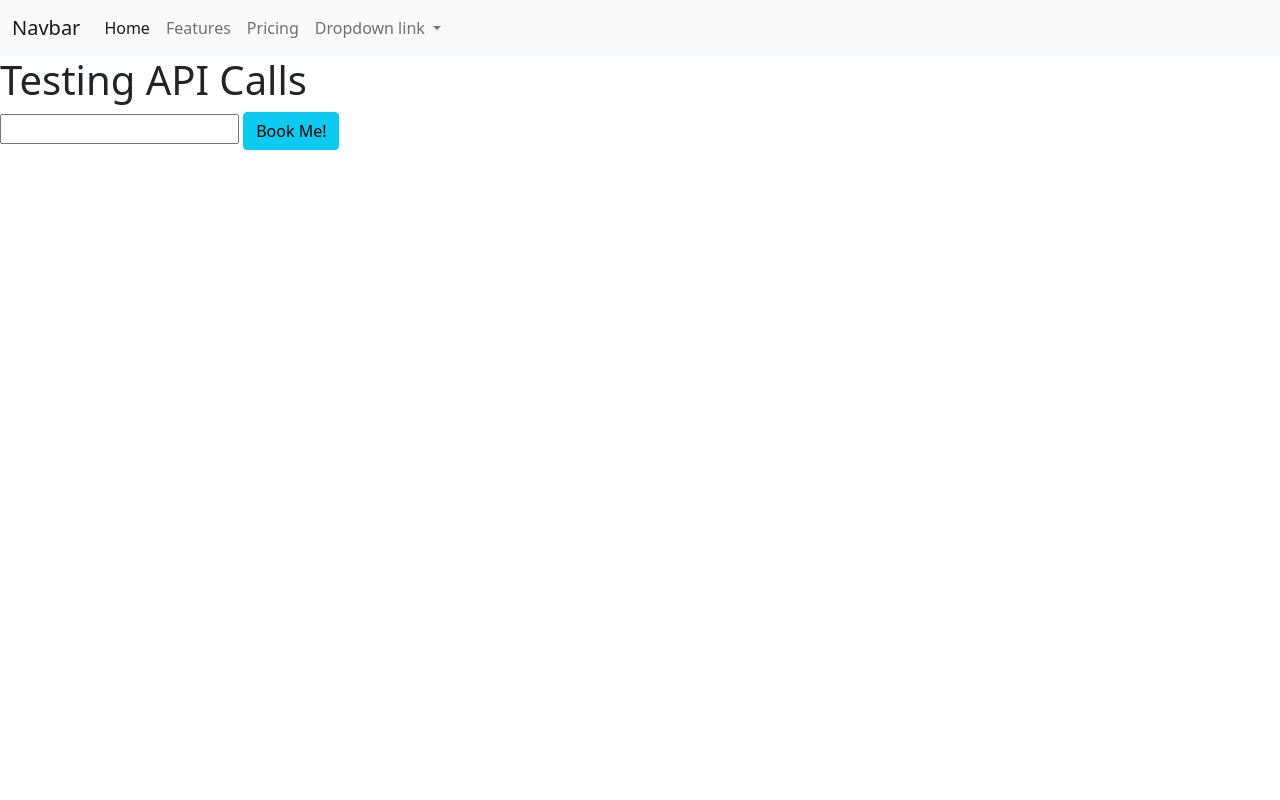
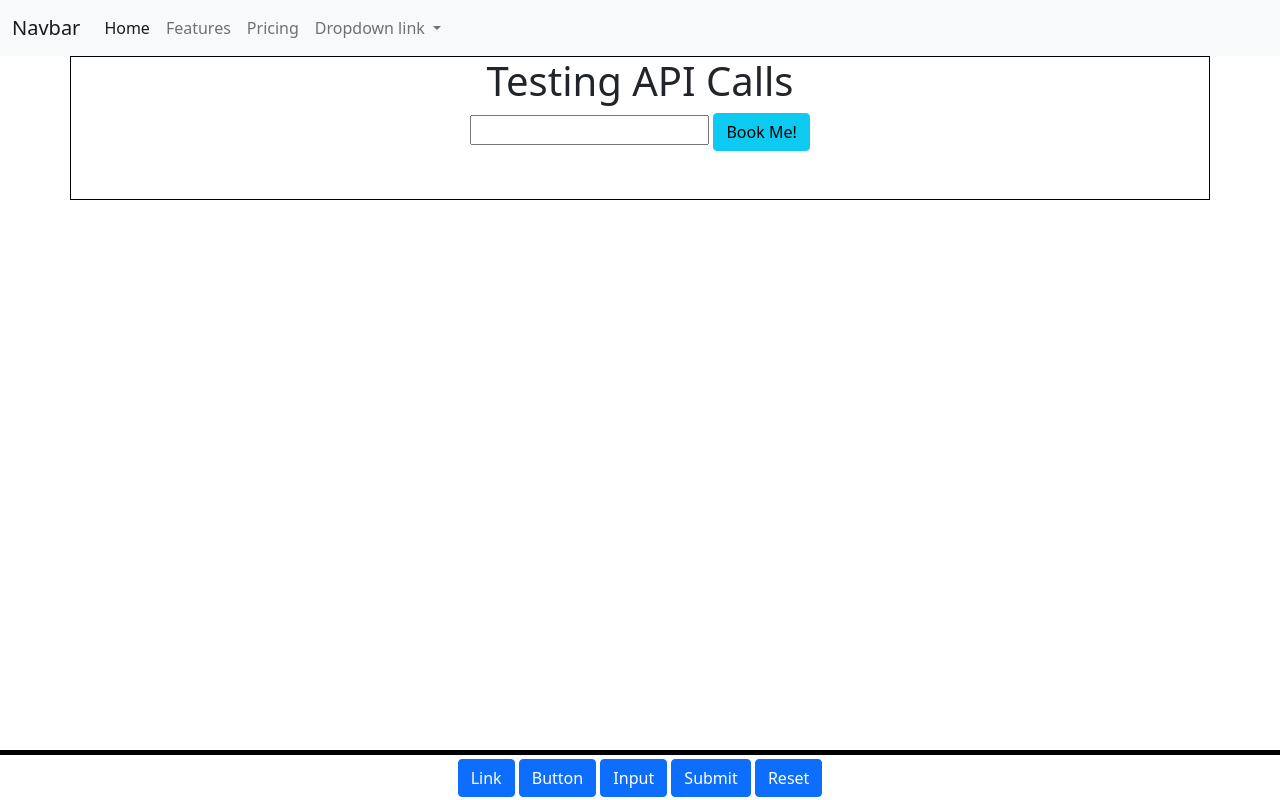
Before and after one commit to OmaurBliss/Seinfeld.oi, a plain HTML site: page index.html in a window 1280 px wide. Drawn offline with nearby package versions, Linux system fonts and the light colour scheme; no server answers.

Commit message:
added container

```diff
--- a/Assets/style.css
+++ b/Assets/style.css
@@ -0,0 +1,21 @@
+footer {
+    position: fixed;
+    left: 0;
+    bottom: 0;
+    width: 100%;
+    background-color: white;
+    height: 50px;
+    border-top-width: 5px;
+    border-top-style: solid;
+    border-top-color:black;
+    text-align: center;
+  }
+  .btn-primary {
+      margin-top: 4px;
+      margin-bottom: 10px;
+  }
+  .container {
+      text-align: center;
+      border: 1px solid black;
+
+  }
--- a/index.html
+++ b/index.html
@@ -1,10 +1,16 @@
 <!DOCTYPE html>
 <html lang="en">
   <head>
-    <meta charset="UTF-8">
-    <meta name="viewport" content="width=device-width, initial-scale=1.0">
+    <meta charset="UTF-8" />
+    <meta name="viewport" content="width=device-width, initial-scale=1.0" />
     <title>Project 1</title>
-    <link href="https://cdn.jsdelivr.net/npm/bootstrap@5.0.0-beta1/dist/css/bootstrap.min.css" rel="stylesheet" integrity="sha384-giJF6kkoqNQ00vy+HMDP7azOuL0xtbfIcaT9wjKHr8RbDVddVHyTfAAsrekwKmP1" crossorigin="anonymous">
+    <link
+      href="https://cdn.jsdelivr.net/npm/bootstrap@5.0.0-beta1/dist/css/bootstrap.min.css"
+      rel="stylesheet"
+      integrity="sha384-giJF6kkoqNQ00vy+HMDP7azOuL0xtbfIcaT9wjKHr8RbDVddVHyTfAAsrekwKmP1"
+      crossorigin="anonymous"
+    />
+    <link rel="stylesheet" href="Assets/style.css" />
   </head>
 
   <body>
@@ -12,7 +18,15 @@
     <nav class="navbar navbar-expand-lg navbar-light bg-light">
       <div class="container-fluid">
         <a class="navbar-brand" href="#">Navbar</a>
-          <button class="navbar-toggler" type="button" data-bs-toggle="collapse" data-bs-target="#navbarNavDropdown" aria-controls="navbarNavDropdown" aria-expanded="false" aria-label="Toggle navigation">
+        <button
+          class="navbar-toggler"
+          type="button"
+          data-bs-toggle="collapse"
+          data-bs-target="#navbarNavDropdown"
+          aria-controls="navbarNavDropdown"
+          aria-expanded="false"
+          aria-label="Toggle navigation"
+        >
           <span class="navbar-toggler-icon"></span>
         </button>
         <div class="collapse navbar-collapse" id="navbarNavDropdown">
@@ -27,7 +41,14 @@
               <a class="nav-link" href="#">Pricing</a>
             </li>
             <li class="nav-item dropdown">
-                <a class="nav-link dropdown-toggle" href="#" id="navbarDropdownMenuLink" role="button" data-bs-toggle="dropdown" aria-expanded="false">
+              <a
+                class="nav-link dropdown-toggle"
+                href="#"
+                id="navbarDropdownMenuLink"
+                role="button"
+                data-bs-toggle="dropdown"
+                aria-expanded="false"
+              >
                 Dropdown link
               </a>
               <ul class="dropdown-menu" aria-labelledby="navbarDropdownMenuLink">
@@ -41,18 +62,39 @@
       </div>
     </nav>
     <!-- navbar end -->
+    <main class="container">
       <h1>Testing API Calls</h1>
-    <input id="books" type="text" for="books">
+      <input id="books" type="text" for="books" />
       <button class="d-inline btn btn-info">Book Me!</button>
       <div class="results mt-5"></div>
+    </main>
     <footer>
-        <a class="footer" href="index.html">
-
+      <a class="footer" href="#">
+        <a class="btn btn-primary" href="#" role="button">Link</a>
+        <button class="btn btn-primary" type="submit">Button</button>
+        <input class="btn btn-primary" type="button" value="Input" />
+        <input class="btn btn-primary" type="submit" value="Submit" />
+        <input class="btn btn-primary" type="reset" value="Reset" />
+        <!-- <img
+            src="assets/24-249605_white-marvel-logo-png-transparent-png.png"
+            alt="Marvel logo"
+            margin-top="20"
+            width="40"
+            height="40"
+          /> -->
       </a>
     </footer>
     <script src="https://ajax.googleapis.com/ajax/libs/jquery/2.2.2/jquery.min.js"></script>
     <script src="Assets/script.js"></script>
-    <script src="https://cdn.jsdelivr.net/npm/@popperjs/core@2.5.4/dist/umd/popper.min.js" integrity="sha384-q2kxQ16AaE6UbzuKqyBE9/u/KzioAlnx2maXQHiDX9d4/zp8Ok3f+M7DPm+Ib6IU" crossorigin="anonymous"></script>
-    <script src="https://cdn.jsdelivr.net/npm/bootstrap@5.0.0-beta1/dist/js/bootstrap.min.js" integrity="sha384-pQQkAEnwaBkjpqZ8RU1fF1AKtTcHJwFl3pblpTlHXybJjHpMYo79HY3hIi4NKxyj" crossorigin="anonymous"></script>
+    <script
+      src="https://cdn.jsdelivr.net/npm/@popperjs/core@2.5.4/dist/umd/popper.min.js"
+      integrity="sha384-q2kxQ16AaE6UbzuKqyBE9/u/KzioAlnx2maXQHiDX9d4/zp8Ok3f+M7DPm+Ib6IU"
+      crossorigin="anonymous"
+    ></script>
+    <script
+      src="https://cdn.jsdelivr.net/npm/bootstrap@5.0.0-beta1/dist/js/bootstrap.min.js"
+      integrity="sha384-pQQkAEnwaBkjpqZ8RU1fF1AKtTcHJwFl3pblpTlHXybJjHpMYo79HY3hIi4NKxyj"
+      crossorigin="anonymous"
+    ></script>
   </body>
 </html>
```
Lines whose indentation alone changed are shown as unchanged.
